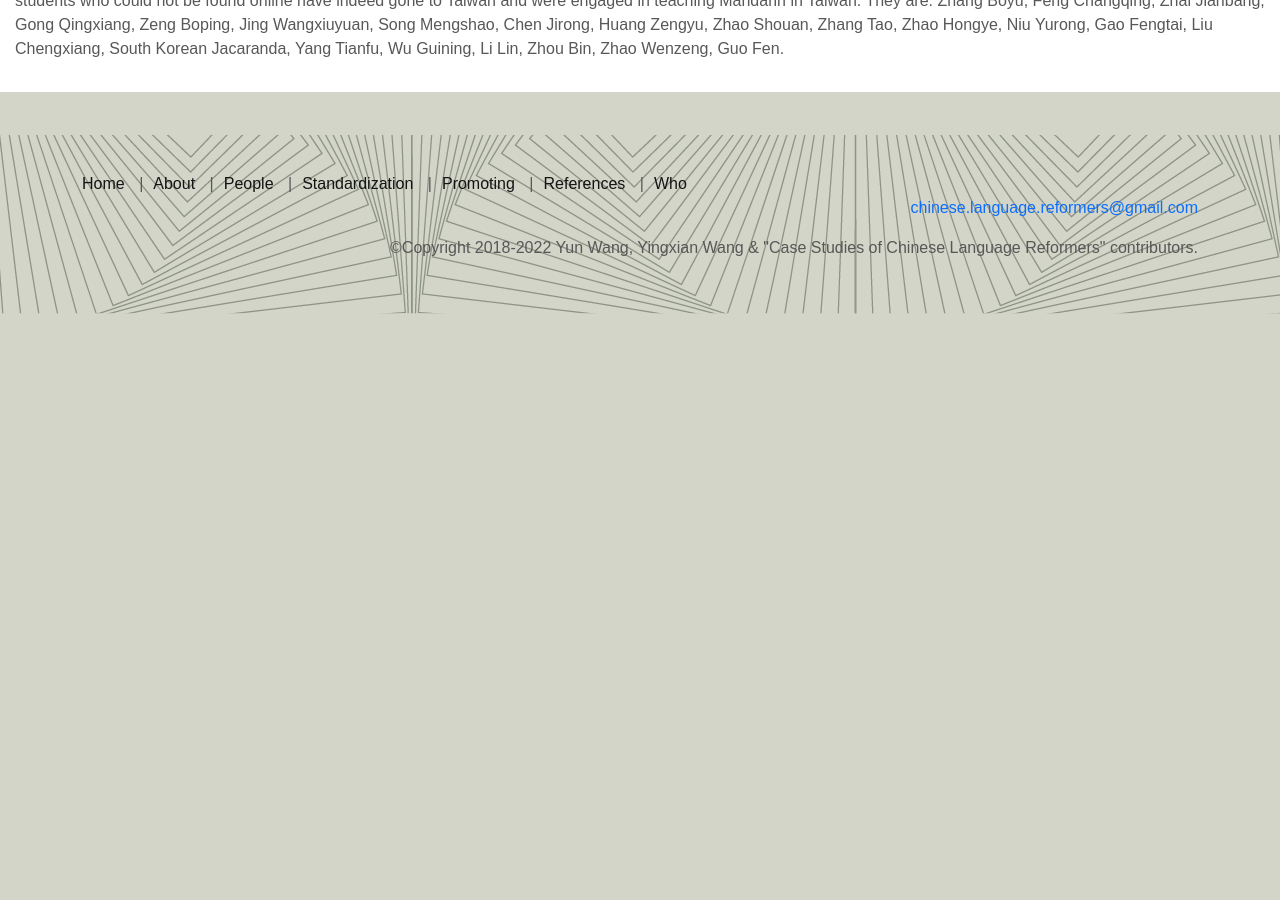
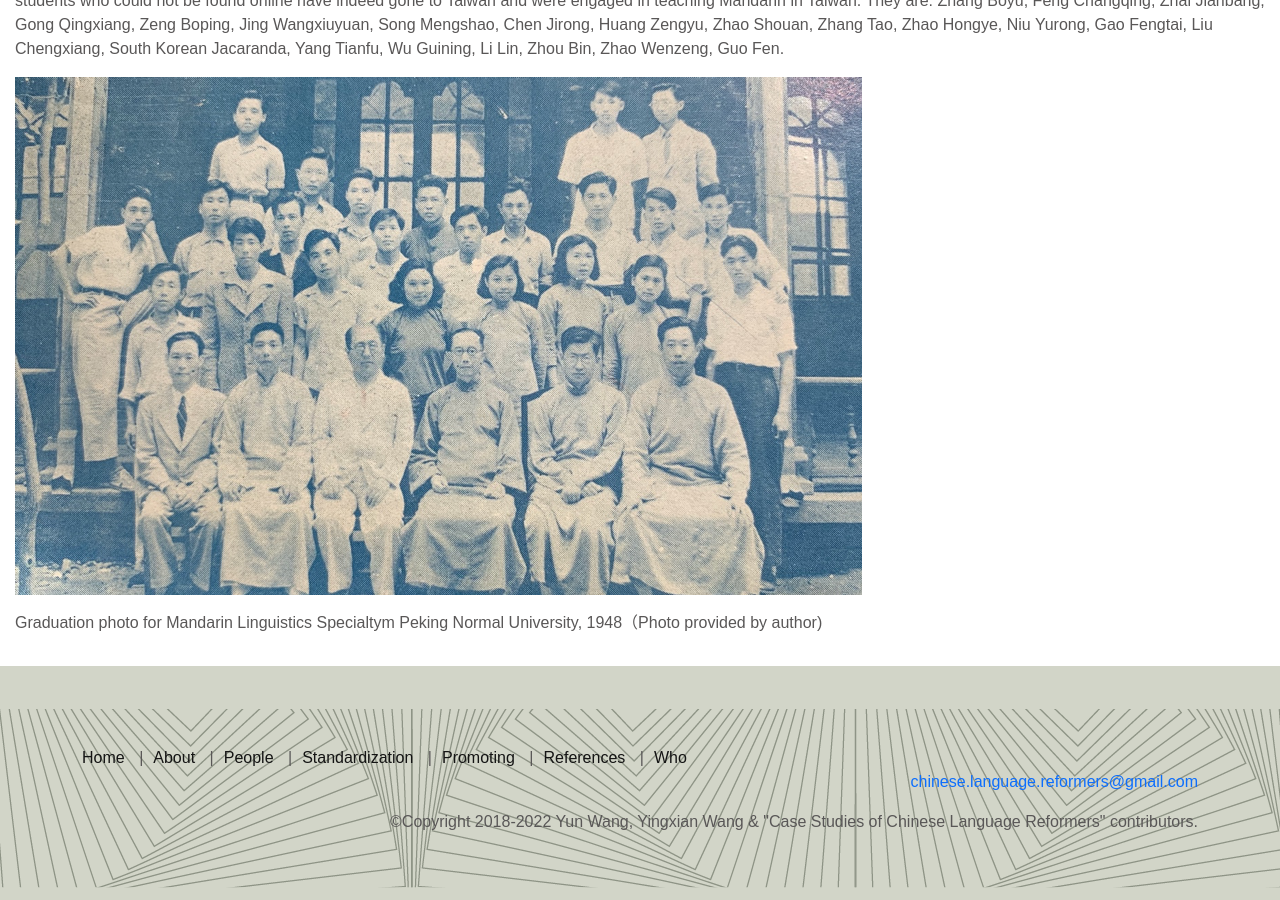
Before and after one commit to clangreformers/clangreformers.github.io, a Jekyll site: the page built from _posts/2020-05-25-chinese-teacher-training-program .md, in a window 1280 px wide and 900 px high, scrolled down 1132 px. Built offline with Jekyll 4.4.1, drawn with Linux system fonts in a browser that asks for light colours; before the commit the page ends 1458 px from its top, so only the background shows below that.

Commit message:
update a photo

```diff
--- a/_posts/2020-05-25-chinese-teacher-training-program .md
+++ b/_posts/2020-05-25-chinese-teacher-training-program .md
@@ -29,3 +29,7 @@ As a result of the above measures, it took only a few years for Taiwan to change
 
 
 In 2018, through Chinese American writer Mr. Zhengfang Wang’s “A Little Rascal through Ten Years of Turmoil”, I was surprised to find out that the author’s father was my grandfather’s colleague- the one who carried printing stamps to Taiwan but never returned to Beijing. After finding Mr. Zhengfang Wang, I was able to verify that many of the students who could not be found online have indeed gone to Taiwan and were engaged in teaching Mandarin in Taiwan. They are: Zhang Boyu, Feng Changqing, Zhai Jianbang, Gong Qingxiang, Zeng Boping, Jing Wangxiuyuan, Song Mengshao, Chen Jirong, Huang Zengyu, Zhao Shouan, Zhang Tao, Zhao Hongye, Niu Yurong, Gao Fengtai, Liu Chengxiang, South Korean Jacaranda, Yang Tianfu, Wu Guining, Li Lin, Zhou Bin, Zhao Wenzeng, Guo Fen.
+
+ ![image](/assets/imgs/chinese-teacher-training-program-graduation.png "Graduation photo for Mandarin Linguistics Specialtym Peking Normal University, 1948（Photo provided by author)")
+
+Graduation photo for Mandarin Linguistics Specialtym Peking Normal University, 1948（Photo provided by author)
```
Also changed, not shown: 1 other file.
